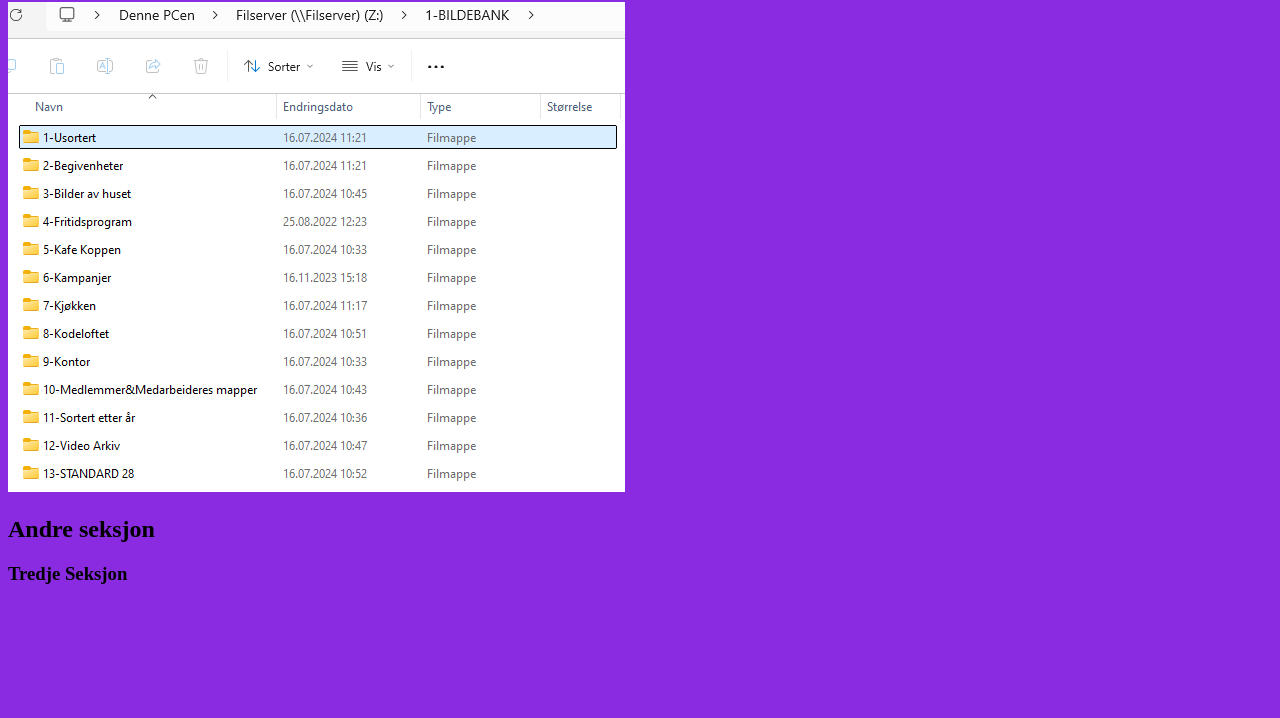
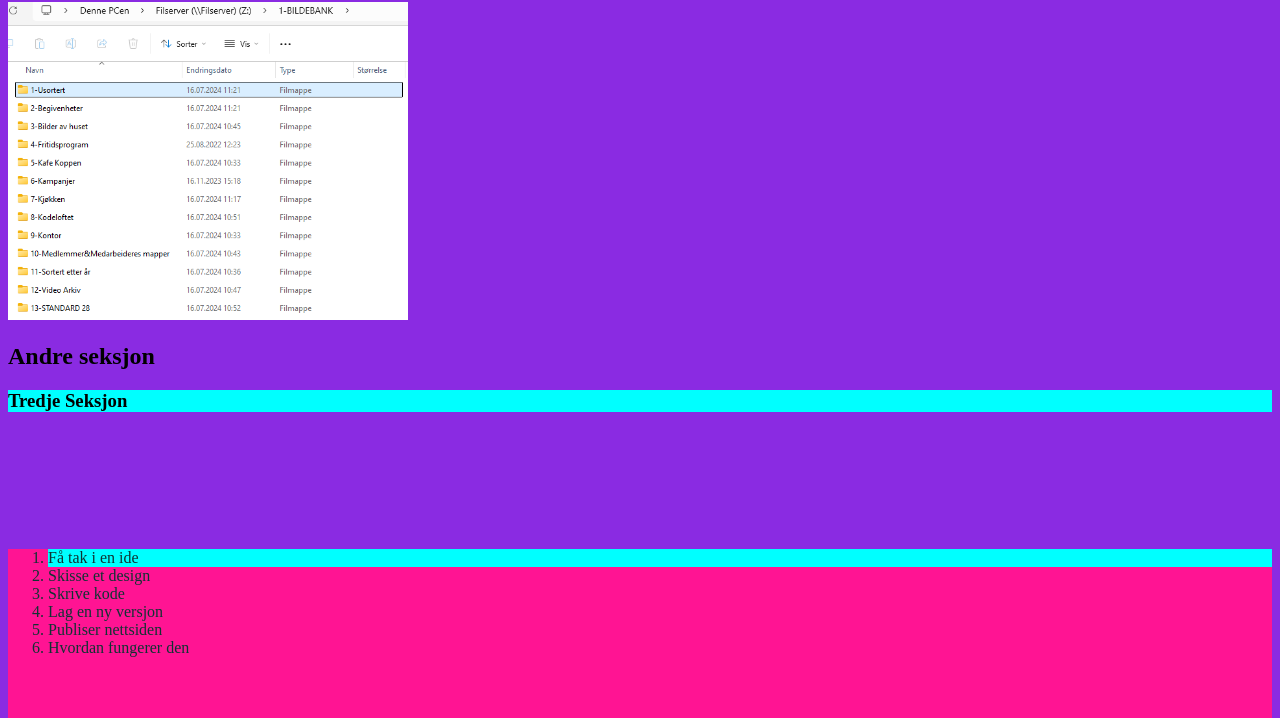
Before and after one commit to Bartelus/Kodeloftet-AndreGangSOLGT, a website: page index.html in a window 1280 px wide. Shown: the part 78-796 px from the top of the page. Drawn offline with Linux system fonts and the light colour scheme.

Commit message:
Highlighted specifics

```diff
--- a/index.html
+++ b/index.html
@@ -34,14 +34,14 @@
 
   <section>
     <h2> Andre seksjon </h2>
-    <h3> Tredje Seksjon </h3>
+    <h3 class="background-blue"> Tredje Seksjon </h3>
   </section>
 
 <br />
 
 <main>
 <ol>
-  <li>Få tak i en ide </li>
+  <li class="background-blue">Få tak i en ide </li>
   <li> Skisse et design </li>
   <li>Skrive kode</li>
   <li>Lag en ny versjon</li>
--- a/styles.css
+++ b/styles.css
@@ -4,6 +4,10 @@ body {
 
 ol {background-color: deeppink;
 height: 200px;
-color: aqua;
+color: rgb(16, 51, 51);
 margin-top: 100px;
 }
+
+.background-blue {background-color: aqua;}
+
+img {width: 400px;}
```
